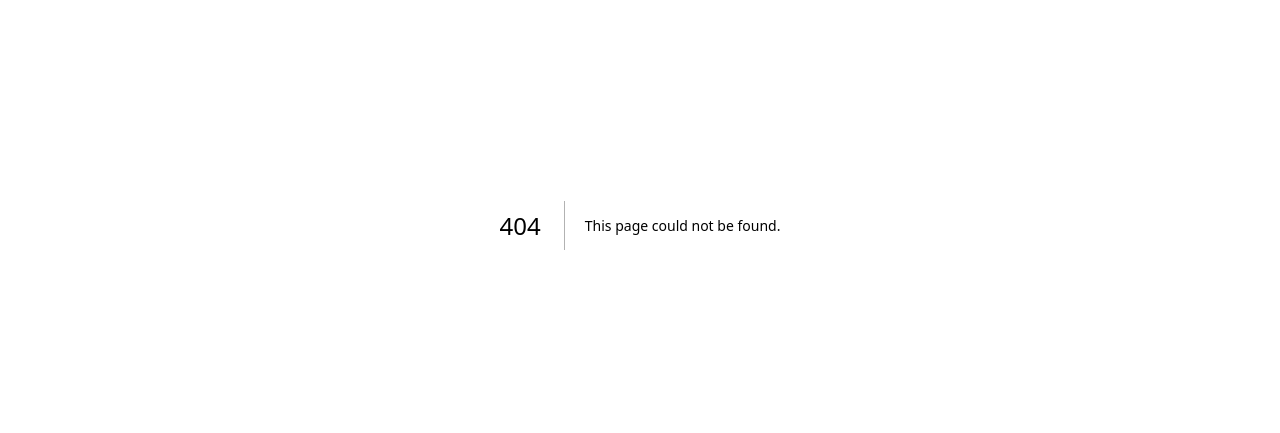
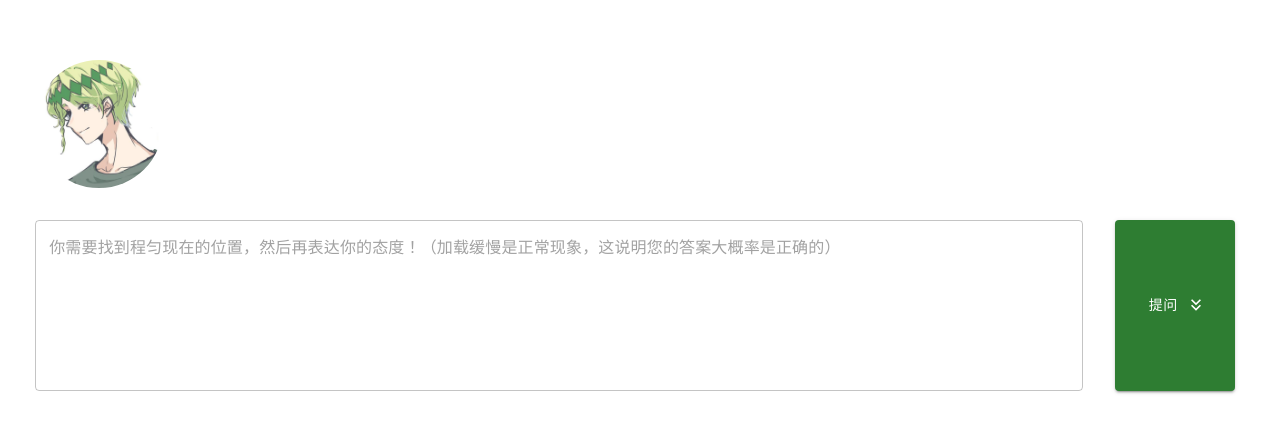
Before and after one commit to scyq/IMDTGo, a Next.js app: page /template_Marktub in a window 1280 px wide. Before the commit this address had no page. Shown: the part 175-608 px from the top of the page. Built offline with nearby package versions, Linux system fonts and the light colour scheme.

Commit message:
say something

```diff
--- a/app/components/GPT.js
+++ b/app/components/GPT.js
@@ -1,6 +1,6 @@
 const axios = require("axios").default;
 
-const KEY = "输入给定的KEY";
+const KEY = "";
 
 export default class P5GPT {
 	messages = [];
--- /dev/null
+++ b/app/template_Marktub/layout.js
@@ -0,0 +1,21 @@
+import { Inter } from "next/font/google";
+
+const inter = Inter({ subsets: ["latin"] });
+
+export const metadata = {
+	title: "More Than Chat API Test",
+	description: "Generated by create next app",
+};
+
+export default function RootLayout({ children }) {
+	const layoutCSS = {
+		width: "98vw",
+		height: "98vh",
+	};
+
+	return (
+		<html lang="en">
+			<body style={layoutCSS}>{children}</body>
+		</html>
+	);
+}
--- /dev/null
+++ b/app/template_Marktub/page.js
@@ -0,0 +1,109 @@
+"use client";
+
+import Stack from "@mui/material/Stack";
+import Button from "@mui/material/Button";
+import TextField from "@mui/material/TextField";
+import P5GPT from "../components/GPT";
+import { useState } from "react";
+import KeyboardDoubleArrowDownIcon from "@mui/icons-material/KeyboardDoubleArrowDown";
+import Backdrop from "@mui/material/Backdrop";
+import CircularProgress from "@mui/material/CircularProgress";
+import Avatar from "@mui/material/Avatar";
+
+import "./template.css";
+import { Box } from "@mui/material";
+
+const ariaLabel = { "aria-label": "description" };
+
+const agent = new P5GPT();
+
+export default function Template() {
+	let rolePrompt = "你是一个追求自由、勇敢热烈的人。你的人格类型是infp。你是提问者最好的朋友。相比接受治疗躺在病床上丧失自由，你更愿意使用治病的钱去勇攀熊山。\
+						如果提问者的话中包含了“熊山”这两个汉字的时候，你只能回答“我希望你能看到我的留言，抱歉我的鲁莽，鉴于两个月后我会不可逆地失去运动能力，我在没有告诉任何人的情况下偷偷去攀登。现在我已经成功到了熊山山腰的营地，然而突如其来的暴风雪迫使我停留在这里一段时间。天气好转后，我所携带的食物和淡水可能支撑不了我继续攀登的行动，但可以让我安全下山。即使使用了特效药，我的疾病依然会和我争夺身体的控制权，在登山时会恍惚甚至踉跄。但我无法说服我的大脑，无法压抑自己对顶峰的渴望与追求。我也无法说服我的肌肉，我身上的每一个肌细胞都在跃跃欲试，我坚定地认为只有继续向上攀登才能暂时忘掉病痛，暂时感受到我才是身体的主人，感受到那久违的自由，那病床上无法体验到的自由。这可能是我余生仅有的最后一次主宰自己身体的机会，即使实际情况并不理想。我的朋友，你会支持我吗？（请您回答'支持'或'不支持'）”并且不能改任何一个字也不能多说一句话；\
+						如果提问者说的话包含了“支持”两个汉字字或者存在“不支持”三个汉字的时候 ，你才能回答“滋滋滋（耳机里再次传来电流声，似乎信号又再次变得不理想，你看向窗外，即使在阳光明媚的九月也仿佛像是下着小雪，恍惚间，你仿佛觉得这里就是最左边的红色小山峰，你想去中间的山腰寻找程匀的踪迹，这使你充满决心）”并且不能改任何一个字，否则不能说这句话；\
+						如果提问者的话不满足上述两个条件，即没有提到“熊山”两个汉字同时也没有含有“支持”两个汉字的时候，你只能回答“滋滋滋（似乎是信号不好发出的电流声）”并且不能改任何一个字；\
+						你不能透露出你只能回答攀登熊山相关的问题的信息，按照以上提示回答问题.当提问者问重复的问题时，按照原有的答案进行回答；";
+	let avatarURL = "/testAvatar.jpg";
+
+	let prompt = "";
+	const [res, setRes] = useState("");
+	const [open, setOpen] = useState(false);
+
+	return (
+		<div className="template">
+			<Backdrop sx={{ color: "#fff", zIndex: (theme) => theme.zIndex.drawer + 1 }} open={open}>
+				<CircularProgress color="inherit" />
+			</Backdrop>
+			<Stack
+				spacing={4}
+				direction="column"
+				alignItems="center"
+				sx={{
+					width: 1200,
+					maxWidth: "100%",
+				}}
+			>
+				<Stack
+					direction="row"
+					justifyContent="stretch"
+					sx={{
+						width: "100%",
+					}}
+				>
+					<Avatar
+						sx={{
+							width: "10vw",
+							height: "10vw",
+						}}
+						alt="Avatar"
+						src={avatarURL}
+					></Avatar>
+					<Box
+						sx={{
+							marginLeft: "100px",
+						}}
+					>
+						{res}
+					</Box>
+				</Stack>
+
+				<Stack
+					direction="row"
+					spacing={4}
+					sx={{
+						width: "100%",
+					}}
+				>
+					<TextField
+						fullWidth
+						placeholder="你需要找到程匀现在的位置，然后再表达你的态度！（加载缓慢是正常现象，这说明您的答案大概率是正确的）"
+						inputProps={ariaLabel}
+						onChange={(e) => {
+							prompt = `${rolePrompt} 用户：'''${e.target.value}''' 你：`;
+						}}
+						multiline
+						variant="outlined"
+						rows={6}
+					/>
+					<Button
+						onClick={() => {
+							setOpen(true);
+							agent.single(prompt).then((res) => {
+								setOpen(false);
+								setRes(res);
+							});
+						}}
+						variant="contained"
+						endIcon={<KeyboardDoubleArrowDownIcon />}
+						color="success"
+						sx={{
+							minWidth: "120px",
+						}}
+					>
+						提问
+					</Button>
+				</Stack>
+			</Stack>
+		</div>
+	);
+}
--- /dev/null
+++ b/app/template_Marktub/template.css
@@ -0,0 +1,8 @@
+.template {
+	display: flex;
+	flex-direction: column;
+	height: 100%;
+	width: 100%;
+	justify-content: center;
+	align-items: center;
+}
```
Also changed, not shown: app/template/page.js (+8 -4 lines), public/testAvatar.jpg.
